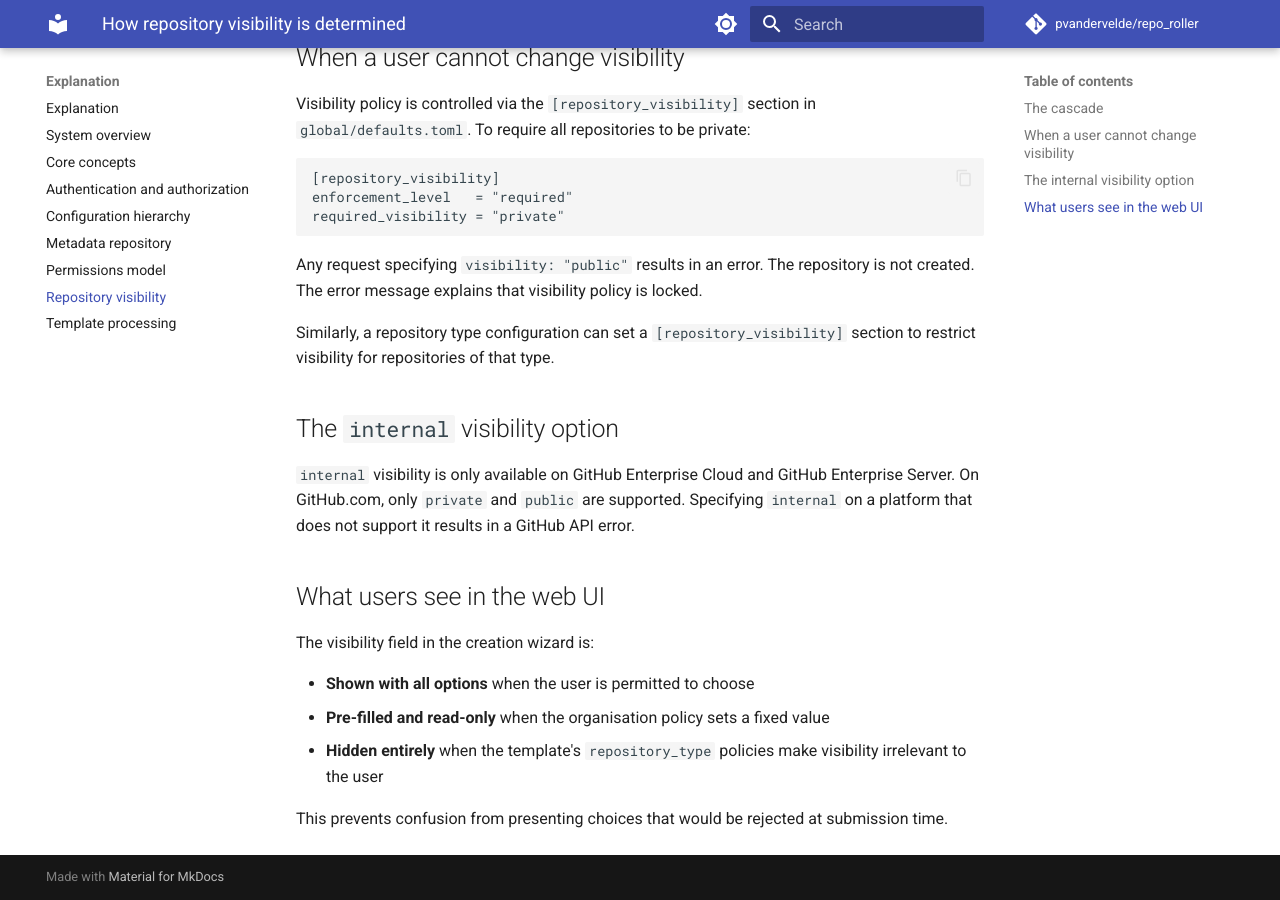
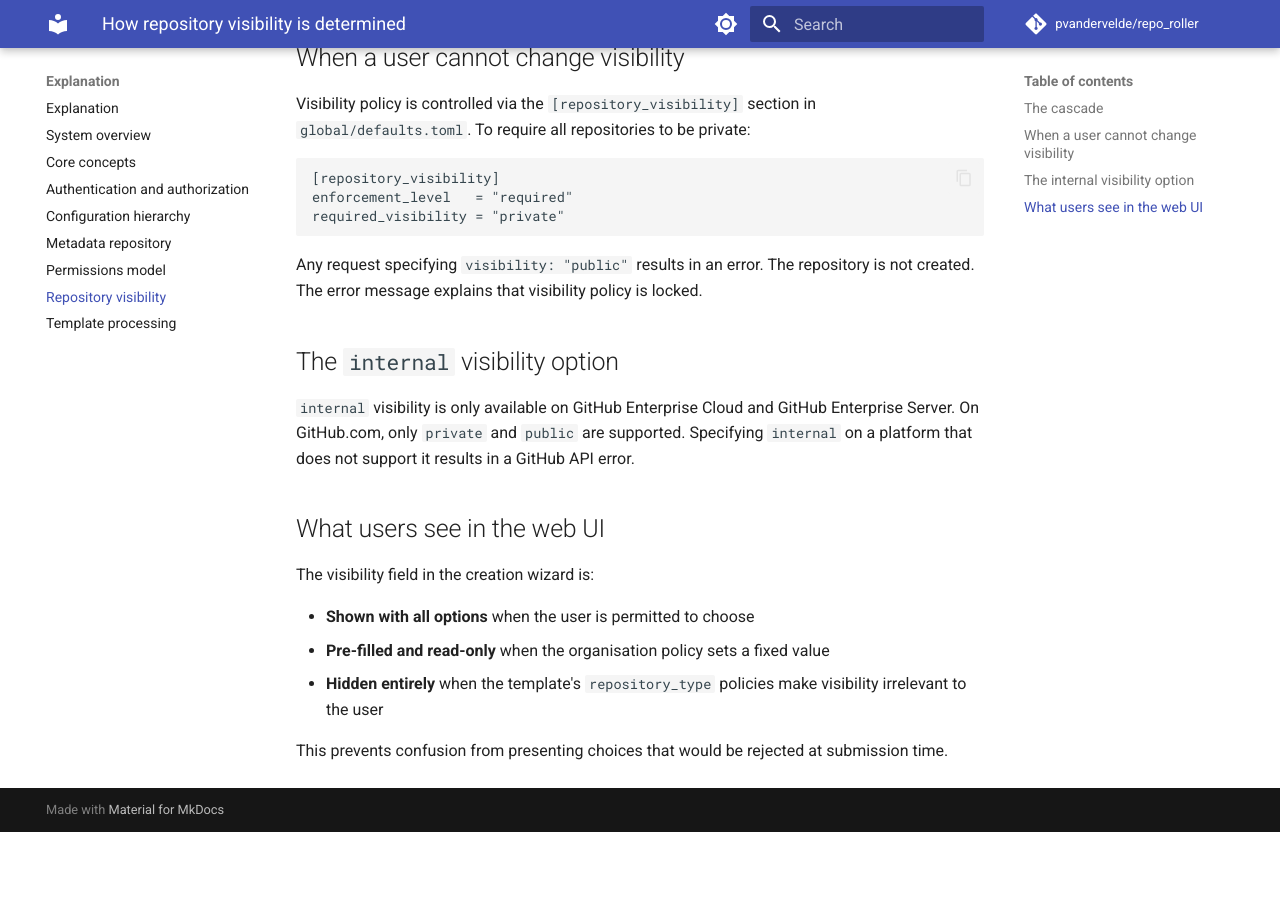
Before and after one commit to pvandervelde/repo_roller, an MkDocs documentation site: the page built from docs/user/explanation/repository-visibility.md, in a window 1280 px wide and 900 px high, scrolled down 664 px. Built offline with MkDocs 1.6.1 and Material for MkDocs 9.7.7, drawn with Linux system fonts in a browser that asks for light colours; comment, search, counter and statistics services are not loaded; after the commit the page ends 1496 px from its top, so only the background shows below that.

Commit message:
Fix two doc discrepancies from PR review

```diff
--- a/docs/user/explanation/repository-visibility.md
+++ b/docs/user/explanation/repository-visibility.md
@@ -33,7 +33,6 @@ required_visibility = "private"
 
 Any request specifying `visibility: "public"` results in an error. The repository is not created. The error message explains that visibility policy is locked.
 
-Similarly, a repository type configuration can set a `[repository_visibility]` section to restrict visibility for repositories of that type.
 
 ## The `internal` visibility option
 
```
Also changed, not shown: docs/user/reference/configuration/type-config.md (+2 -2 lines).
